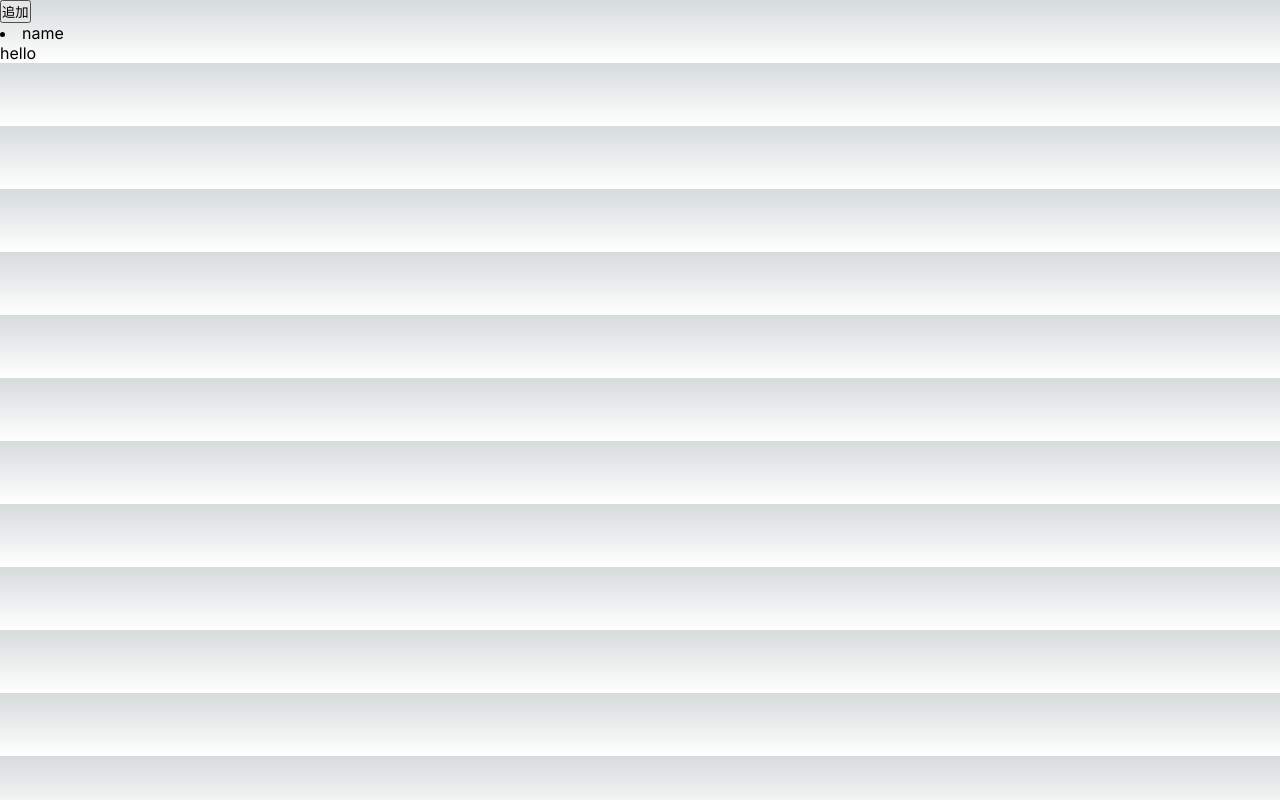
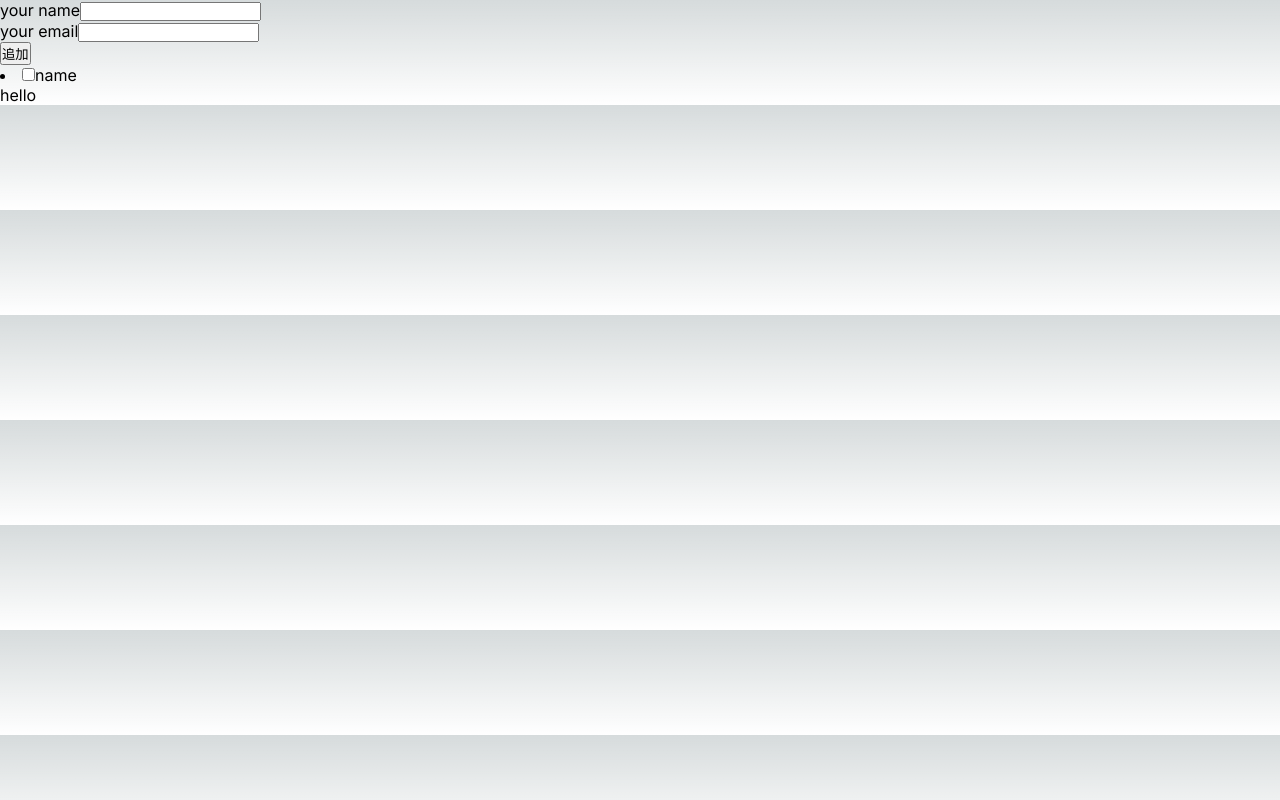
Before and after one commit to Miyamoto-tryk/clean-todo-app, a Next.js app: page / in a window 1280 px wide. Built offline with nearby package versions, Linux system fonts and the light colour scheme.

Commit message:
テキストボックスの入力からPOSTを実装

```diff
--- a/src/app/api/users/route.ts
+++ b/src/app/api/users/route.ts
@@ -1,6 +1,7 @@
 import { NextRequest, NextResponse } from "next/server";
 import { PrismaClient } from "@prisma/client";
 import prisma from "@/entities/prisma";
+import { useServerInsertedHTML } from "next/navigation";
 
 export async function GET() {
   const users = await getAll();
@@ -11,6 +12,7 @@ export async function POST(request: NextRequest) {
 
   await prisma.User.create({ data });
   const users = await getAll();
+  console.log(users);
   return NextResponse.json(users);
 }
 // export async function DELETE(request: NextRequest) {
--- a/src/app/page.tsx
+++ b/src/app/page.tsx
@@ -5,30 +5,60 @@ import { Controller } from "@/interface_adaptor/Controller";
 import { PrismaUserRepository } from "@/framework_driver/PrismaUserRepository";
 import prisma from "@/entities/prisma";
 import { Presenter } from "@/interface_adaptor/Presenter";
-import { useEffect, useState } from "react";
+import { SetStateAction, useEffect, useState } from "react";
 import { ViewModelDataStructure } from "@/interface_adaptor/ViewModelDataStructure";
 import { UseCaseInteractor } from "@/usecases/UseCaseInteractor";
 import { View } from "@/framework_driver/View";
+import { userAgentFromString } from "next/server";
 
 export default function Home() {
+  const initialViewModel: ViewModelDataStructure = {
+    allNames: ["name"],
+    displayMessage: "hello",
+  };
+  const [viewModel, setViewModel] = useState(initialViewModel);
+  const [inputName, setInputName] = useState("");
+  const [inputEmail, setInputEmail] = useState("");
   const userRepository = new PrismaUserRepository();
   const presenter = new Presenter();
   const useCaseInteractor = new UseCaseInteractor(userRepository, presenter);
 
   const controller = new Controller(
     useCaseInteractor,
-    "user",
-    "a@b",
+    inputName,
+    inputEmail,
     "POST",
     0
   );
-  const handleClick = () => {
-    controller.exeUseCase();
+  const handleClick = async () => {
+    controller.setEmail(inputEmail);
+    controller.setName(inputName);
+    await controller.exeUseCase();
+    setViewModel(presenter.viewModel);
   };
+
   return (
     <>
       <div>
+        <div>
+          your name
+          <input
+            type="text"
+            value={inputName}
+            onChange={(event) => setInputName(event.target.value)}
+          ></input>
+        </div>
+        <div>
+          your email
+          <input
+            type="text"
+            value={inputEmail}
+            onChange={(event) => setInputEmail(event.target.value)}
+          ></input>
+        </div>
+
         <button
+          type="submit"
           onClick={() => {
             handleClick();
           }}
@@ -38,8 +68,8 @@ export default function Home() {
       </div>
 
       <View
-        displayMessage={presenter.viewModel.displayMessage}
-        allNames={presenter.viewModel.allNames}
+        displayMessage={viewModel.displayMessage}
+        allNames={viewModel.allNames}
       />
     </>
   );
--- a/src/framework_driver/View.tsx
+++ b/src/framework_driver/View.tsx
@@ -5,7 +5,10 @@ export const View = ({ allNames, displayMessage }: ViewModelDataStructure) => {
     <>
       <div>
         {allNames.map((name) => (
-          <li key={name}>{name}</li>
+          <li key={name}>
+            <input type="checkbox"></input>
+            {name}
+          </li>
         ))}
       </div>
       <div>{displayMessage}</div>
--- a/src/interface_adaptor/Controller.ts
+++ b/src/interface_adaptor/Controller.ts
@@ -2,7 +2,7 @@ import { InputBoundaryInterface } from "@/usecases/InputBoundaryInterface";
 import { InputData } from "@/usecases/InputDataStructure";
 export class Controller {
   private useCaseInteractor: InputBoundaryInterface;
-  private inputData;
+  private inputData: InputData;
   //ユーザからの入力を整形
   constructor(
     useCaseInteractor: InputBoundaryInterface,
@@ -15,7 +15,13 @@ export class Controller {
     this.inputData = { name, email, id, control };
   }
 
-  exeUseCase() {
-    this.useCaseInteractor.handle(this.inputData);
+  async exeUseCase() {
+    await this.useCaseInteractor.handle(this.inputData);
+  }
+  setName(name: string) {
+    this.inputData.name = name;
+  }
+  setEmail(email: string) {
+    this.inputData.email = email;
   }
 }
--- a/src/interface_adaptor/Presenter.ts
+++ b/src/interface_adaptor/Presenter.ts
@@ -12,5 +12,6 @@ export class Presenter implements OutputBoundaryInterface {
     const allNames: string[] = outputData.allUser.map((user) => user.name);
     this.viewModel.allNames = allNames;
     this.viewModel.displayMessage = outputData.control + "ed";
+    console.log(this.viewModel);
   }
 }
--- a/src/usecases/InputBoundaryInterface.ts
+++ b/src/usecases/InputBoundaryInterface.ts
@@ -4,5 +4,5 @@ import { User } from "./UserRepositoryInterface";
 
 //Controller -> this  <|- UseCaseInteractor
 export interface InputBoundaryInterface {
-  handle(inputData: InputData): void;
+  handle(inputData: InputData): Promise<void>;
 }
--- a/src/usecases/UserRepositoryInterface.ts
+++ b/src/usecases/UserRepositoryInterface.ts
@@ -3,7 +3,7 @@ export class User {
 }
 export interface UserRepositoryInterface {
   POST(data: { name: string; email: string }): Promise<User[]>;
-  // DELETE(id: number): Promise<void>;
+  //DELETE(id: number): Promise<User[]>;
   // update(id: number, data: { name: string; email: string }): Promise<User>;
   GET(): Promise<User[]>;
   // findById(id: number): Promise<User | null>;
```
